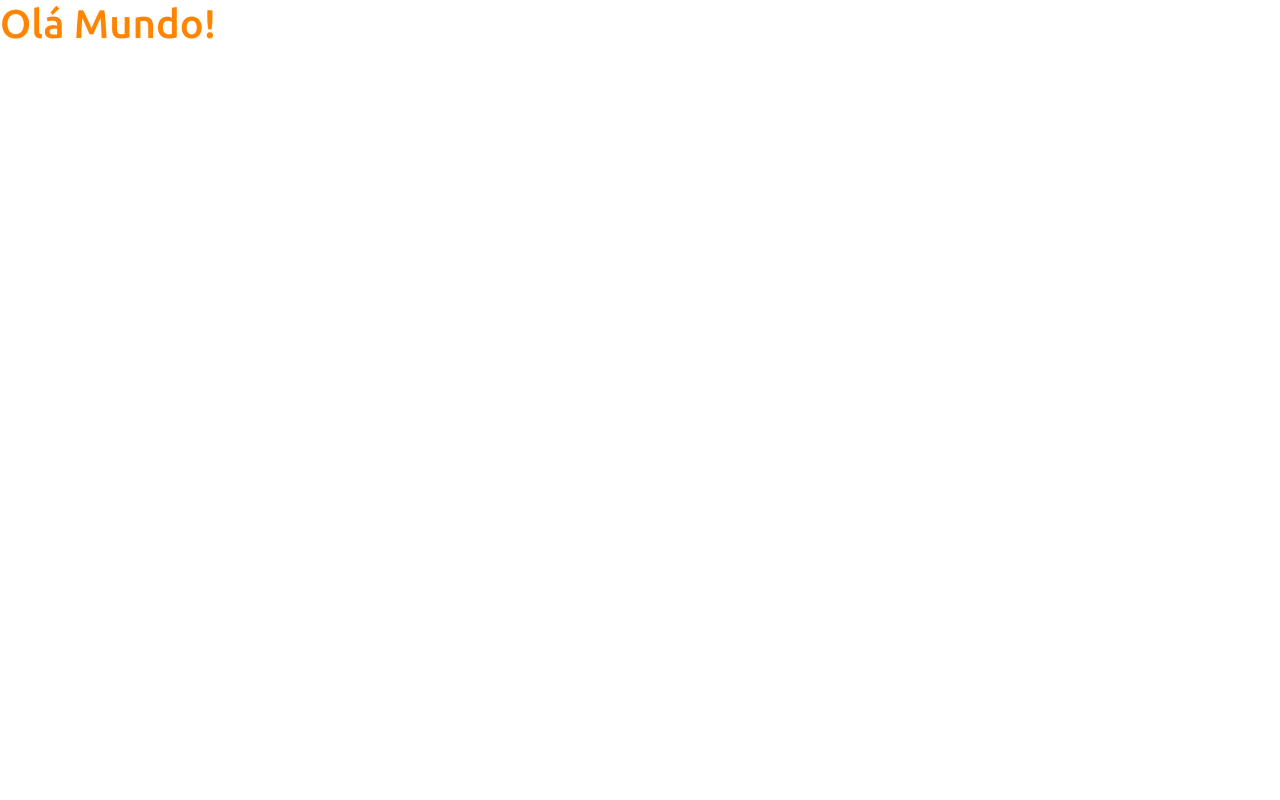
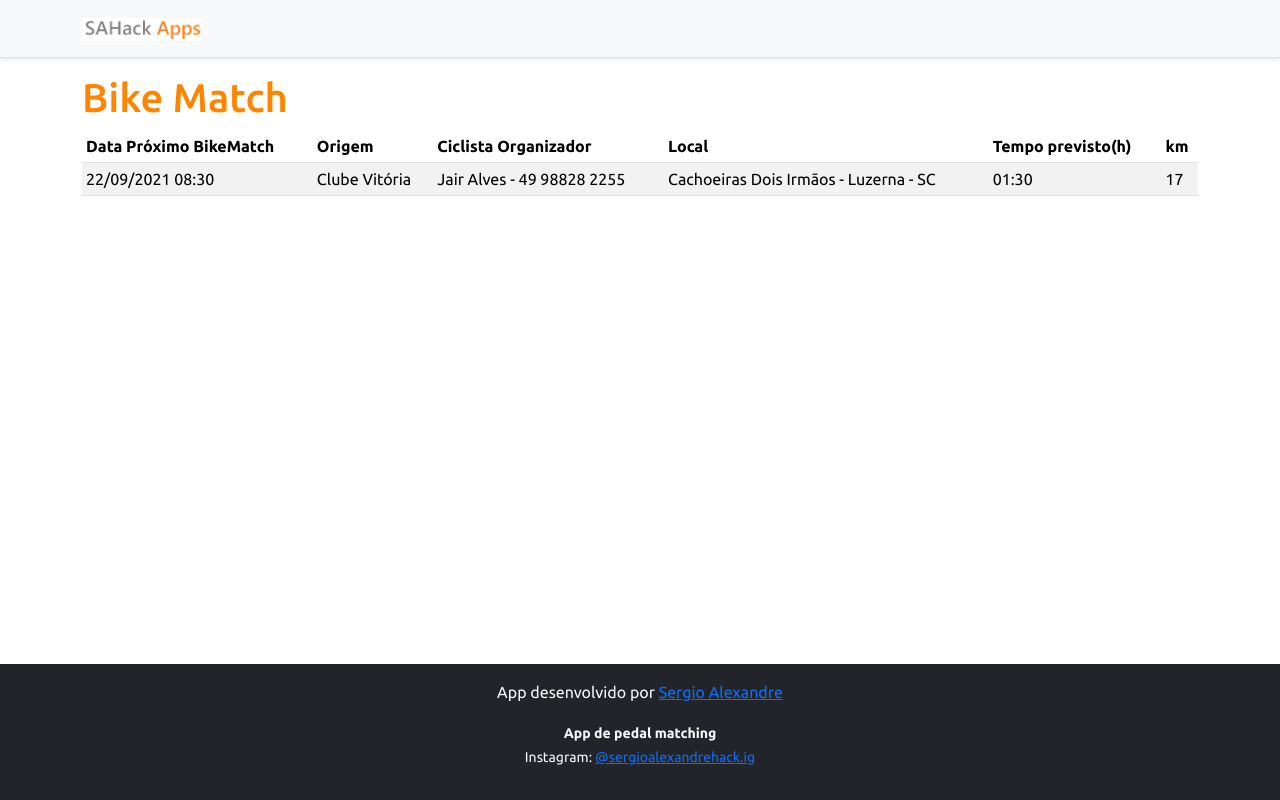
Before and after one commit to 02703540930/BikeMatch, a React (Create React App) app in the folder frontend/: page / in a window 1280 px wide. Built offline with nearby package versions, Linux system fonts and the light colour scheme.

Commit message:
datatable

```diff
--- a/frontend/src/App.tsx
+++ b/frontend/src/App.tsx
@@ -1,8 +1,17 @@
+import DataTable from "components/DataTable";
+import Footer from "components/Footer";
+import NavBar from "components/NavBar";
+
 function App() {
   return (
-    <div >
-      <h1 className="text-primary">Olá Mundo!</h1>
-    </div>
+    <>
+      <NavBar />
+      <div className="container">
+        <h1 className="text-primary">Bike Match</h1>
+        <DataTable></DataTable>
+      </div>
+      <Footer></Footer>
+    </>
   );
 }
 
--- /dev/null
+++ b/frontend/src/components/DataTable/index.tsx
@@ -0,0 +1,30 @@
+const DataTable = () => {
+    return (
+        <div className="table-responsive">
+            <table className="table table-striped table-sm">
+                <thead>
+                    <tr>
+                        <th>Data Próximo BikeMatch</th>
+                        <th>Origem</th>
+                        <th>Ciclista Organizador</th>
+                        <th>Local</th>
+                        <th>Tempo previsto(h) </th>
+                        <th>km</th>
+                    </tr>
+                </thead>
+                <tbody>
+                    <tr>
+                        <td>22/09/2021 08:30</td>
+                        <td>Clube Vitória</td>
+                        <td>Jair Alves - 49 98828 2255</td>
+                        <td>Cachoeiras Dois Irmãos - Luzerna - SC</td>
+                        <td>01:30</td>
+                        <td>17</td>
+                    </tr>
+                </tbody>
+            </table>
+        </div>
+    );
+}
+
+export default DataTable;
--- /dev/null
+++ b/frontend/src/components/Footer/index.tsx
@@ -0,0 +1,13 @@
+const Footer = () => {
+    return (
+        <footer className="footer mt-auto py-3 bg-dark">
+            <div className="container">
+                <p className="text-light">App desenvolvido por <a href="https://github.com/02703540930" target="_blank" rel="noreferrer">Sergio Alexandre</a></p>
+                <p className="text-light"><small><strong>App de pedal matching</strong><br />
+                    Instagram: <a href="https://www.instagram.com/hacksergioalexandre/" target="_blank" rel="noreferrer">@sergioalexandrehack.ig</a></small></p>
+            </div>
+        </footer>
+    );
+}
+
+export default Footer;
--- /dev/null
+++ b/frontend/src/components/NavBar/index.tsx
@@ -0,0 +1,14 @@
+import ImgDsDark from 'assets/img/LogoSah.png';
+const NavBar = () => {
+    return (
+        <div className="d-flex flex-column flex-md-row align-items-center p-3 px-md-4 mb-3 bg-light border-bottom shadow-sm">
+            <div className="container">
+                <nav className="my-2 my-md-0 mr-md-3">
+                    <img src={ImgDsDark} alt="BikeMatch" width="120" />
+                </nav>
+            </div>
+        </div>
+    );
+}
+
+export default NavBar;
```
Also changed, not shown: frontend/src/assets/img/LogoSah.png (added), 1 other file (tests, documents, lock files or other folders).
